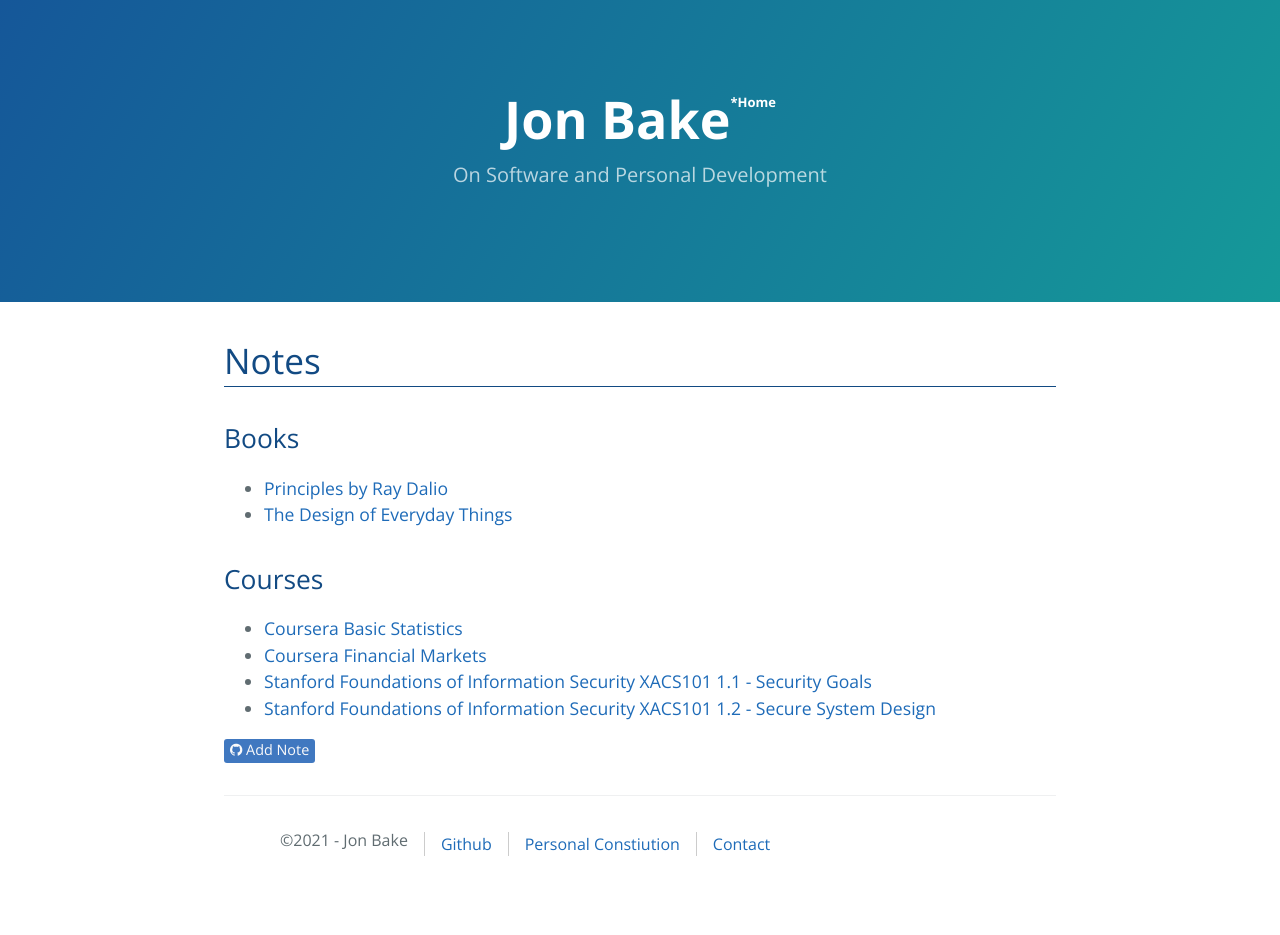
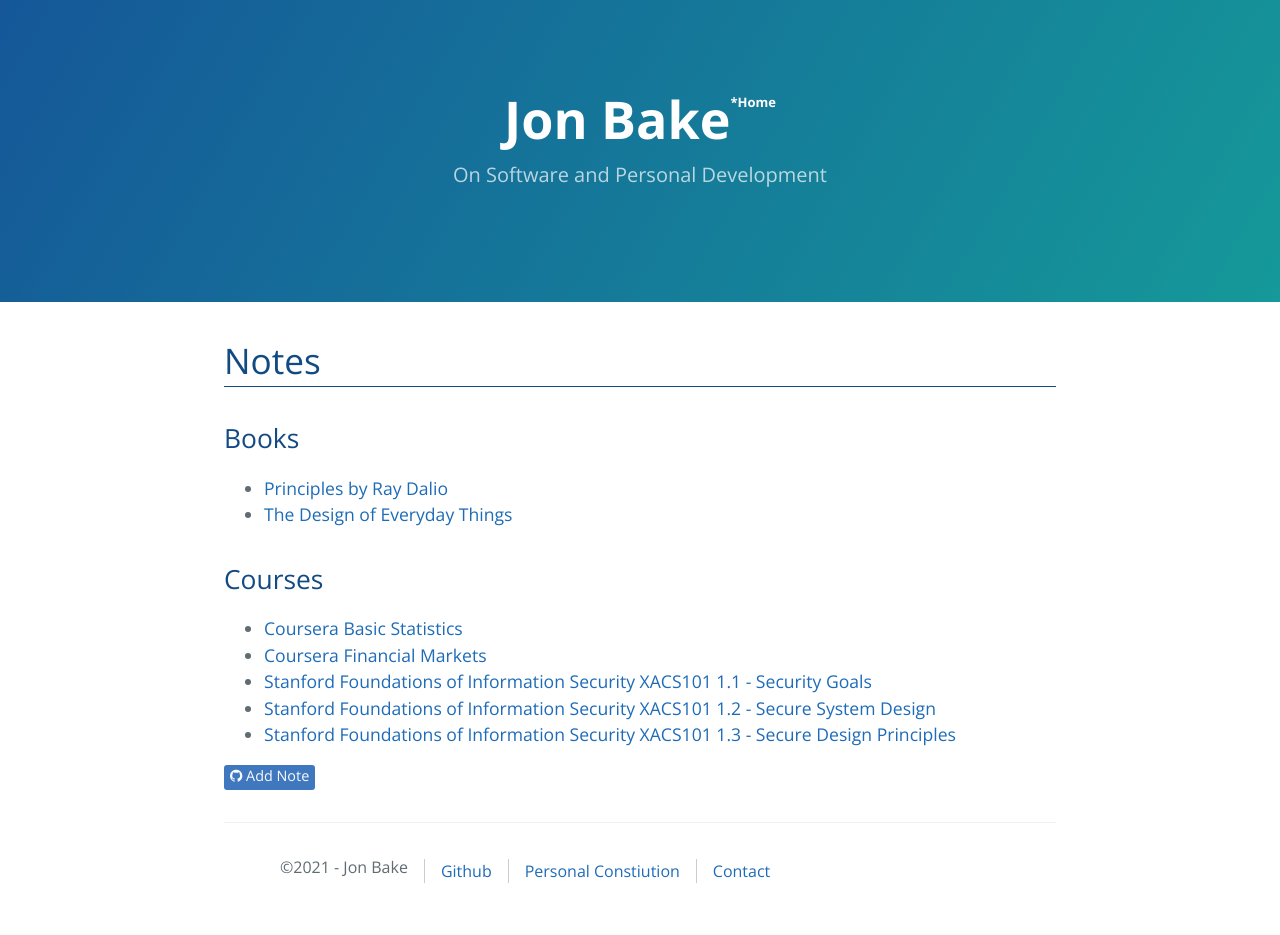
Before and after one commit to jonmbake/jonbake.com, a Jekyll site: the page built from _notes/index.html, in a window 1280 px wide. Built offline with Jekyll 4.4.1, drawn with Linux system fonts in a browser that asks for light colours; nearby versions of some CDN libraries; before the commit the page ends 908 px from its top, so only the background shows below that; some of the changed lines change nothing that is shown.

Commit message:
Add Stanford Foundations of Information Security XACS101 1.3 - Secure Design Principles note

```diff
--- a/_notes/index.html
+++ b/_notes/index.html
@@ -6,7 +6,8 @@ title: Notes
   {% for note_group in notes_groups %}
     <h2>{{ note_group.items[0].topic }}</h2>
     <ul>
-        {% for note in note_group.items %}
+        {% assign note_group_items = note_group.items | sort: 'title' %}
+        {% for note in note_group_items %}
           {% if note.url != '/notes/index.html' %}
             <li>
               <a href="{{ note.url }}">{{ note.title }}</a>
--- /dev/null
+++ b/_notes/stanford-xacs101-1-3-secure-design-principles.md
@@ -0,0 +1,56 @@
+---
+title: Stanford Foundations of Information Security XACS101 1.3 - Secure Design Principles
+topic: Courses
+---
+
+## Principle of Least Privilege
+
+Just enough authority to get job done.
+
+## Defense-in-Depth - i.e. Layered defense
+
+- Don’t just rely on one layer of defense i.e. have redundancy
+
+- **Prevent, detect, detain and recover**
+
+- Intrusions will happen. Containment and recovery have to be planned out in advance **!ACTION!**
+
+## Securing the Weakest Link
+
+- Weak Password
+
+- People (social engineering)
+
+- Buffer overflows
+
+- ** Implementation vulnerabilities result from inadvertent missing of control information and data
+
+## Fail-Safe Stance i.e. Crash Gracefully
+
+- Expect and plan for failure
+
+- e.g. Elevators don’t go crashing down when power goes out
+
+- e.g. Firewall down - no traffic - Deny Access by default stance
+
+## Secure by Default
+
+- Only enable 20% of the product features that are used by 80% of user population **!ACTION!**
+
+- **“Hardening” a system - all unnecessary services off by default - attack surface smaller
+
+## Simplicity
+
+Implement _Choke Point_ - centralized code through which all checks must pass, keep it small simple, review and audit
+
+## Usability
+
+- Don’t rely on documentation, secure by default
+
+- Read [Why Johnny Can’t Encrypt](https://people.eecs.berkeley.edu/~tygar/papers/Why_Johnny_Cant_Encrypt/OReilly.pdf) !**ACTION!**
+
+- Users will ignore security dialogs, have to prevent them with from doing insecure actions
+
+## Security Features Do Not Imply Security
+
+- “Security is a process, not a product!” - Schneider
```
